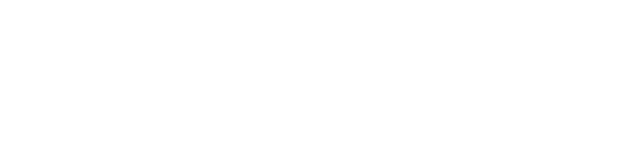
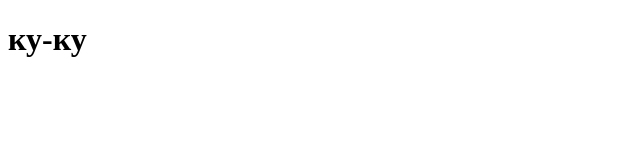
Before and after one commit to Bogdanmaan/First-project, a plain HTML site: page index.html in a window 1280 px wide. Shown: the whole page, without its empty margins (0-640 px from the left). Drawn offline with Linux system fonts and the light colour scheme.

Commit message:
заголовок

```diff
--- a/index.html
+++ b/index.html
@@ -7,6 +7,7 @@
     <title>Document</title>
 </head>
 <body class="page">
+    <h1>ку-ку</h1>
 
 </body>
 </html>
```
